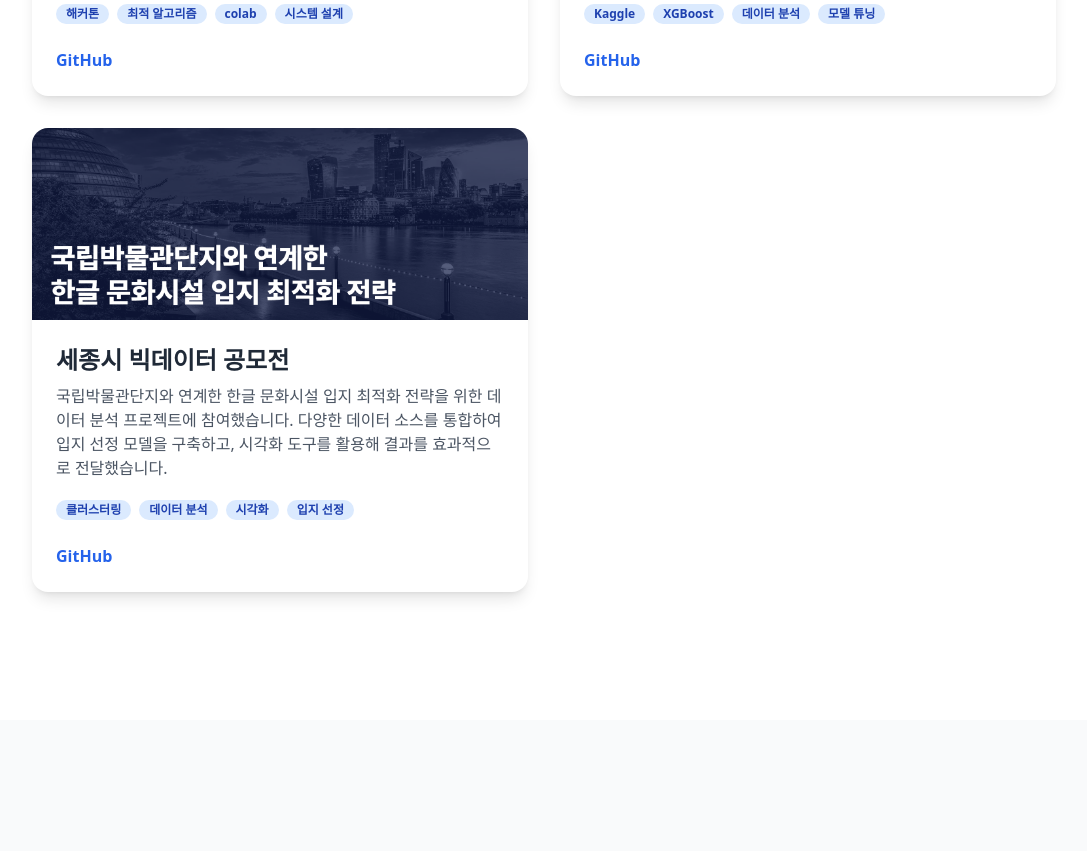
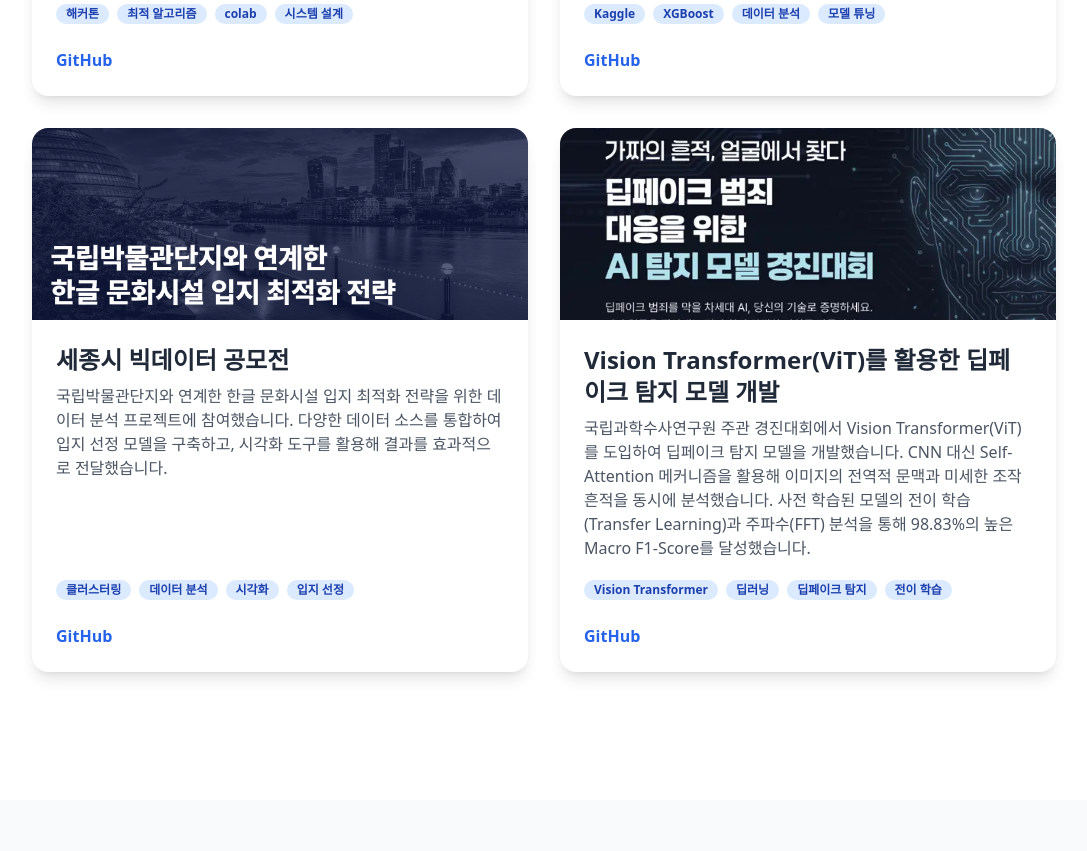
Before and after one commit to chae909/my-portfolio, a React (Vite) app: page / in a window 1280 px wide. Shown: the part 2520-3371 px from the top of the page, without its empty margins (96-1183 px from the left). Built offline with nearby package versions, Linux system fonts and the light colour scheme; a web font is replaced by a local one.

Commit message:
add projects

```diff
--- a/src/components/About.jsx
+++ b/src/components/About.jsx
@@ -1,5 +1,5 @@
 import React from 'react';
-import profileImg from '../assets/profile.jpg';
+import profileImg from '../assets/my-notion-face-portrait.png';
 
 const About = () => {
     return (
--- a/src/components/Career.jsx
+++ b/src/components/Career.jsx
@@ -39,6 +39,21 @@ const Career = () => {
           description="경도인지장애 챗봇 기획 및 병원 인터뷰 기반 사용자 분석, 방문진료 중개 서비스 해커톤 참여 및 수상."
         />
         <CareerItem
+          title="한국인공지능·소프트웨어산업협회 부트캠프"
+          sub="202X.XX - 202X.XX (6개월)"
+          description="생성형 AI와 프롬프트를 활용한 AI 응용 개발자 양성과정 수료 및 우수학습자상 수상."
+        />
+        <CareerItem
+          title="DF (데이터분석/AI 동아리)"
+          sub="2025.09 - 2025.12"
+          description="데이터 분석 및 인공지능 심화 스터디, 경진대회 참가 및 공모전 활동."
+        />
+        <CareerItem
+          title="개발 기술 블로그 운영"
+          sub="2025.02 - 진행중"
+          description="풀스택/AI/데이터 분석 학습 과정 및 프로젝트 회고 기록 (velog.io/@cjungy2)."
+        />
+        <CareerItem
           title="동덕여자대학교 졸업 (예정)"
           sub="2020.03 - 2025.02"
           description="정보통계학과 / 응용화학과 복수전공"
--- a/src/components/Projects.jsx
+++ b/src/components/Projects.jsx
@@ -5,6 +5,7 @@ import hemaImg from '../assets/hema.png';
 import hack3Img from '../assets/hack3.jpg';
 import kaggleImg from '../assets/kaggle.png';
 import sejongImg from '../assets/sejong.png';
+import dfmlImg from '../assets/dfml.webp';
 
 const Projects = () => {
     const projectData = [
@@ -48,6 +49,13 @@ const Projects = () => {
             description: "국립박물관단지와 연계한 한글 문화시설 입지 최적화 전략을 위한 데이터 분석 프로젝트에 참여했습니다. 다양한 데이터 소스를 통합하여 입지 선정 모델을 구축하고, 시각화 도구를 활용해 결과를 효과적으로 전달했습니다.",
             tags: ["클러스터링", "데이터 분석", "시각화", "입지 선정"],
             pptUrl: "https://www.canva.com/design/DAG5OYLrELU/kpudI0sTCmWxUIdsUYMUxw/view?utm_content=DAG5OYLrELU&utm_campaign=designshare&utm_medium=link2&utm_source=uniquelinks&utlId=hb0b21f5968"
+        },
+        {
+            imgUrl: dfmlImg,
+            title: "Vision Transformer(ViT)를 활용한 딥페이크 탐지 모델 개발",
+            description: "국립과학수사연구원 주관 경진대회에서 Vision Transformer(ViT)를 도입하여 딥페이크 탐지 모델을 개발했습니다. CNN 대신 Self-Attention 메커니즘을 활용해 이미지의 전역적 문맥과 미세한 조작 흔적을 동시에 분석했습니다. 사전 학습된 모델의 전이 학습(Transfer Learning)과 주파수(FFT) 분석을 통해 98.83%의 높은 Macro F1-Score를 달성했습니다.",
+            tags: ["Vision Transformer", "딥러닝", "딥페이크 탐지", "전이 학습"],
+            pptUrl: "https://www.canva.com/design/DAG6Ku5Lnow/KJ9rMUEI5Z0s7pjZXZ-m1g/view?utm_content=DAG6Ku5Lnow&utm_campaign=designshare&utm_medium=link2&utm_source=uniquelinks&utlId=h22b490791a"
         }
     ];
 
```
Also changed, not shown: src/assets/dfml.webp (added).
